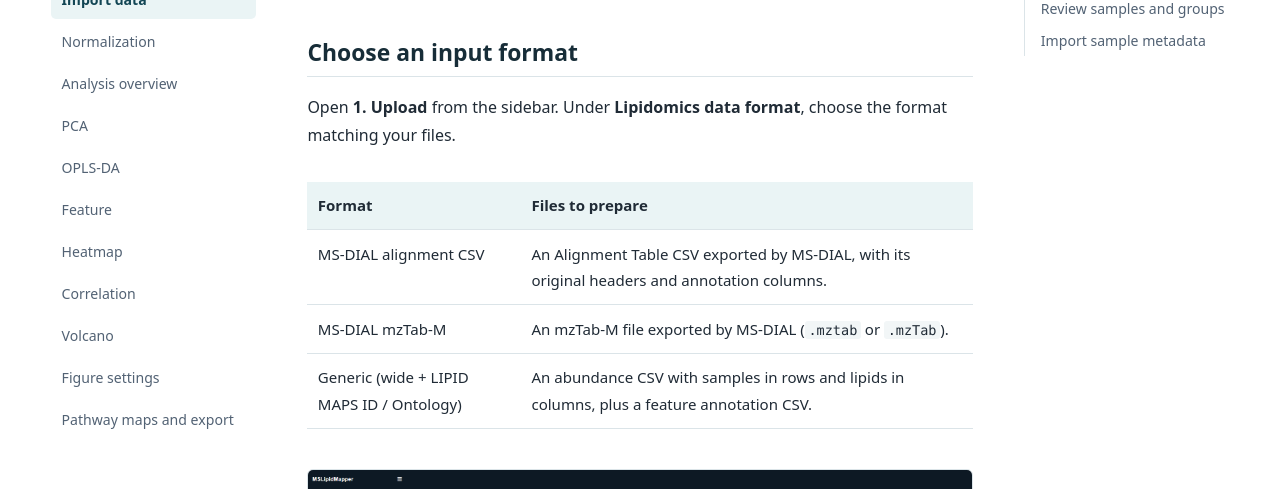
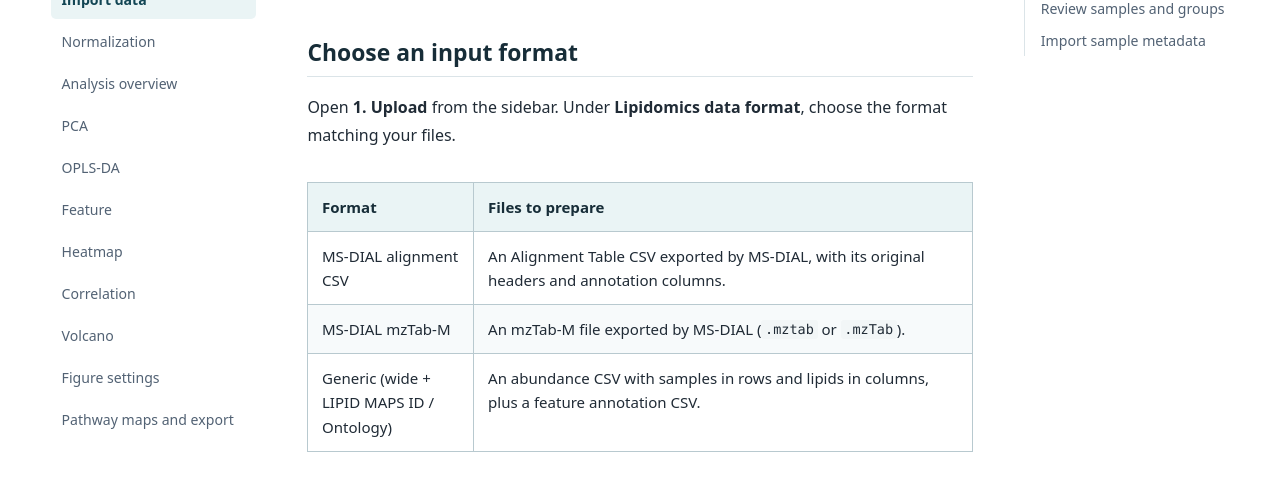
Before and after one commit to systemsomicslab/mslipidmapper-tutorial, a plain HTML site: page import.html in a window 1280 px wide. Shown: the part 251-740 px from the top of the page. Drawn offline with Linux system fonts and the light colour scheme.

Commit message:
Improve tutorial table styling

```diff
--- a/assets/site.css
+++ b/assets/site.css
@@ -46,9 +46,13 @@ footer{text-align:center;padding:1.35rem;border-top:1px solid var(--line);font-s
 @media(max-width:590px){.layout{display:flex;flex-direction:column;align-items:stretch;padding-top:1.15rem;gap:1.2rem}.chapters{position:static;padding-bottom:.65rem;border-bottom:1px solid var(--line)}.chapters p{margin-bottom:.25rem}.chapters a{display:inline-block;padding:.3rem .5rem}.toc{order:1}main{order:2}.top{padding:.8rem 1rem}.pager{font-size:.9rem}}
 /* Import tutorial tables and screenshot spaces */
 .table-scroll{overflow-x:auto}
-table{width:100%;border-collapse:collapse;margin:1rem 0;font-size:.94rem}
-th,td{text-align:left;vertical-align:top;border-bottom:1px solid var(--line);padding:.65rem}
-th{background:var(--tint)}
+table{width:100%;border-collapse:collapse;margin:1rem 0;font-size:.94rem;border:1px solid #b8c9cf}
+th,td{text-align:left;vertical-align:top;border:1px solid #b8c9cf;padding:.75rem .85rem;line-height:1.6}
+th{background:#eaf4f5;color:#172d38;font-weight:700}
+tbody tr:nth-child(even){background:#f7fafb}
+.table-scroll table{min-width:560px}
+.table-scroll th:first-child{width:25%}
+.table-scroll th:nth-child(3){width:23%}
 h3{font-size:1.12rem;margin:1.6rem 0 .6rem}
 .screenshot{margin:1.5rem 0}
 .screenshot-placeholder{min-height:280px;aspect-ratio:16/9;border:2px dashed #91aeb5;border-radius:6px;background:#f2f7f8;display:flex;flex-direction:column;align-items:center;justify-content:center;gap:.7rem;padding:1.5rem;text-align:center;color:#405962}
```
